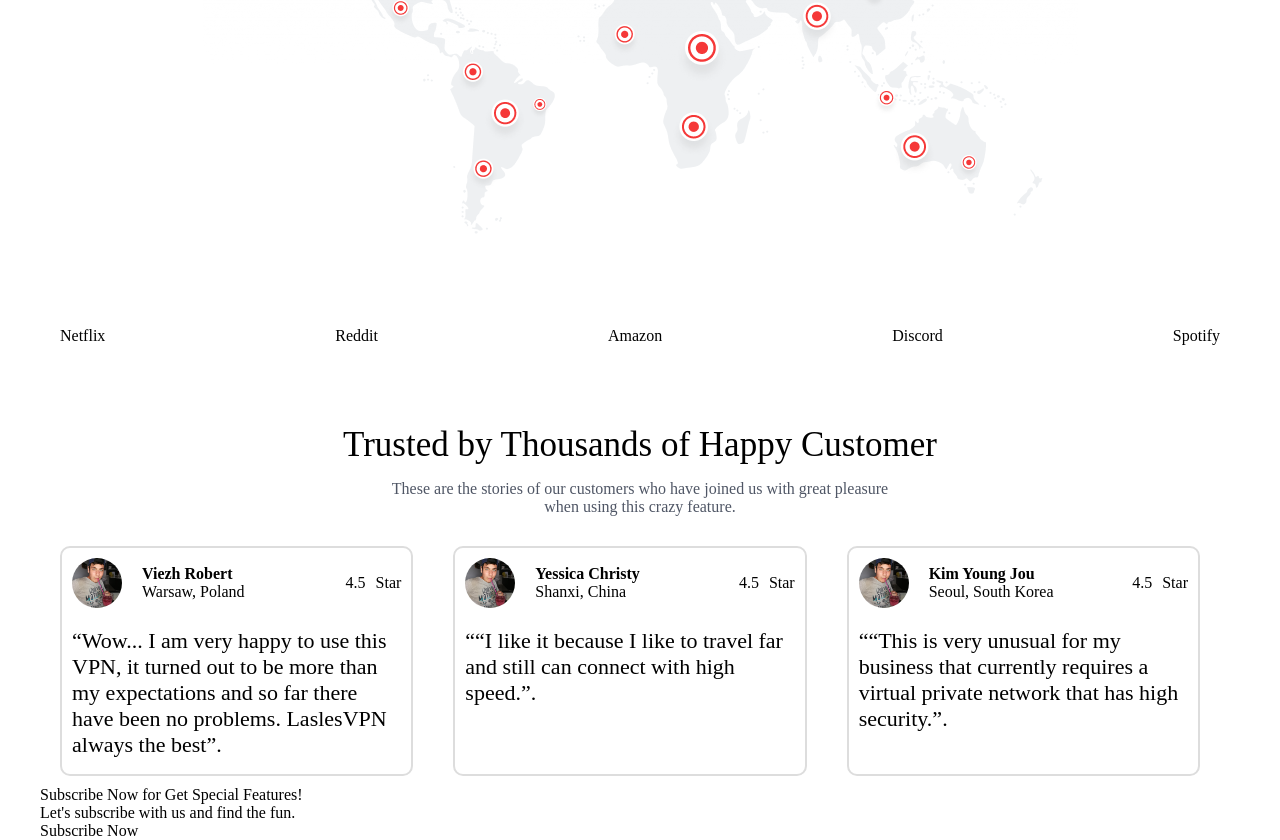
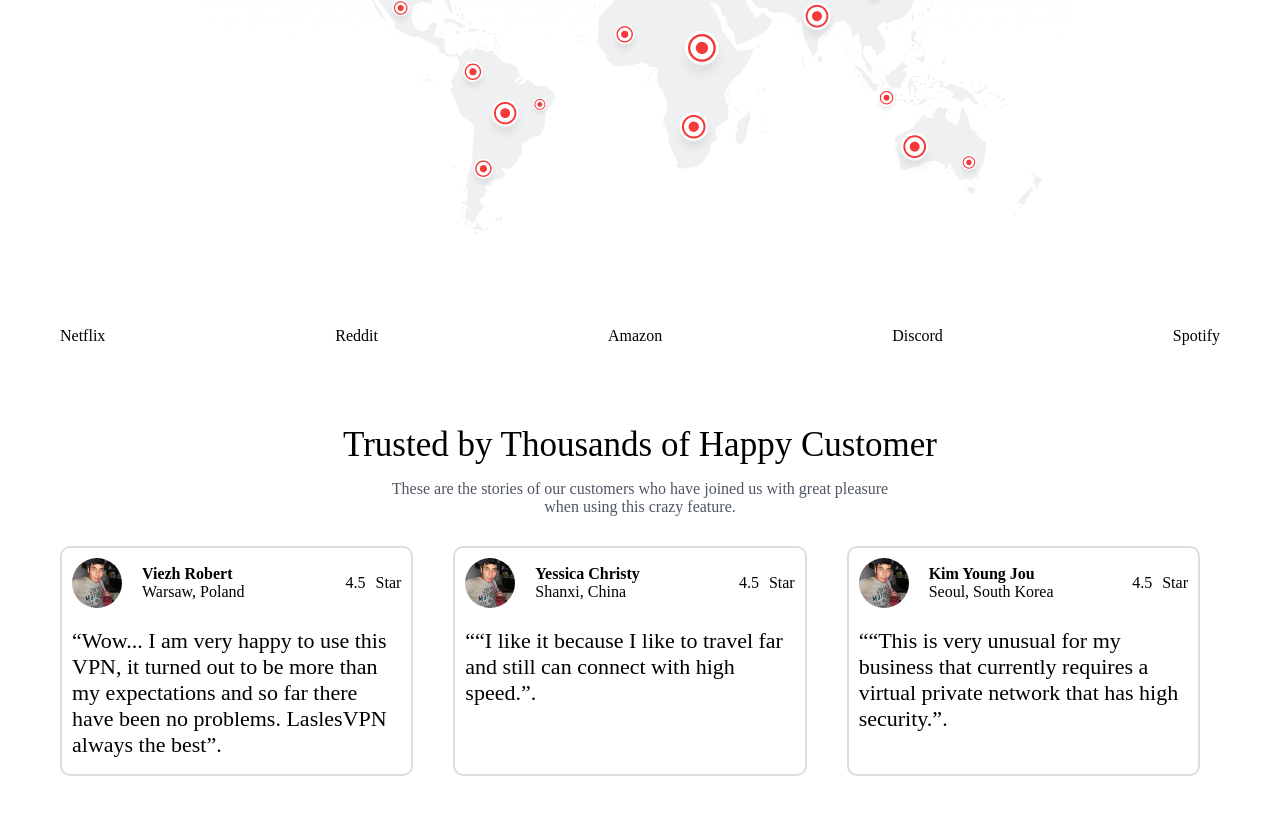
Before and after one commit to kokoiev34/FREEBIES-Landingpage-LaslesVPN-Community, a website built with Parcel: page src/index.html in a window 1280 px wide. Shown: the part 2540-3380 px from the top of the page. After the commit the page ends 3326 px from the top, so only its background shows below. Built offline with nearby package versions, Linux system fonts and the light colour scheme.

Commit message:
Update index.html

```diff
--- a/src/index.html
+++ b/src/index.html
@@ -290,14 +290,6 @@
                 <div class="feedbacks__arrow"></div>
             </div>
         </div>
-        <!-- Subscribe -->
-        <div class="subscribe">
-            <div class="subscribe__text-box">
-                <h2 class="subscribe__title">Subscribe Now for Get Special Features!</h2>
-                <p class="subscribe__subtitle">Let's subscribe with us and find the fun.</p>
-            </div>
-            <a href="" class="subscribe__link">Subscribe Now</a>
-        </div>
     </div>
 </body>
 </html>
```
